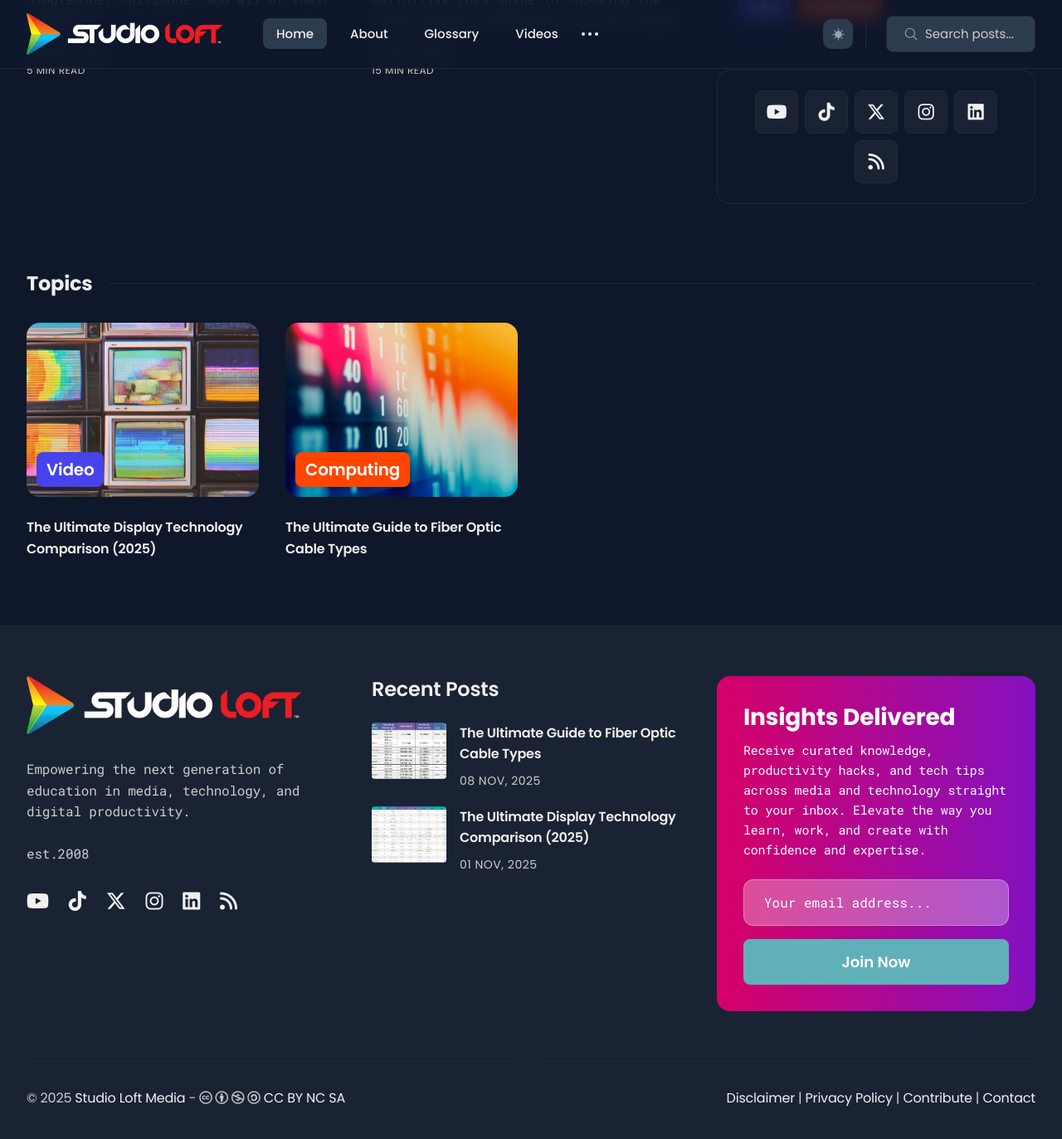
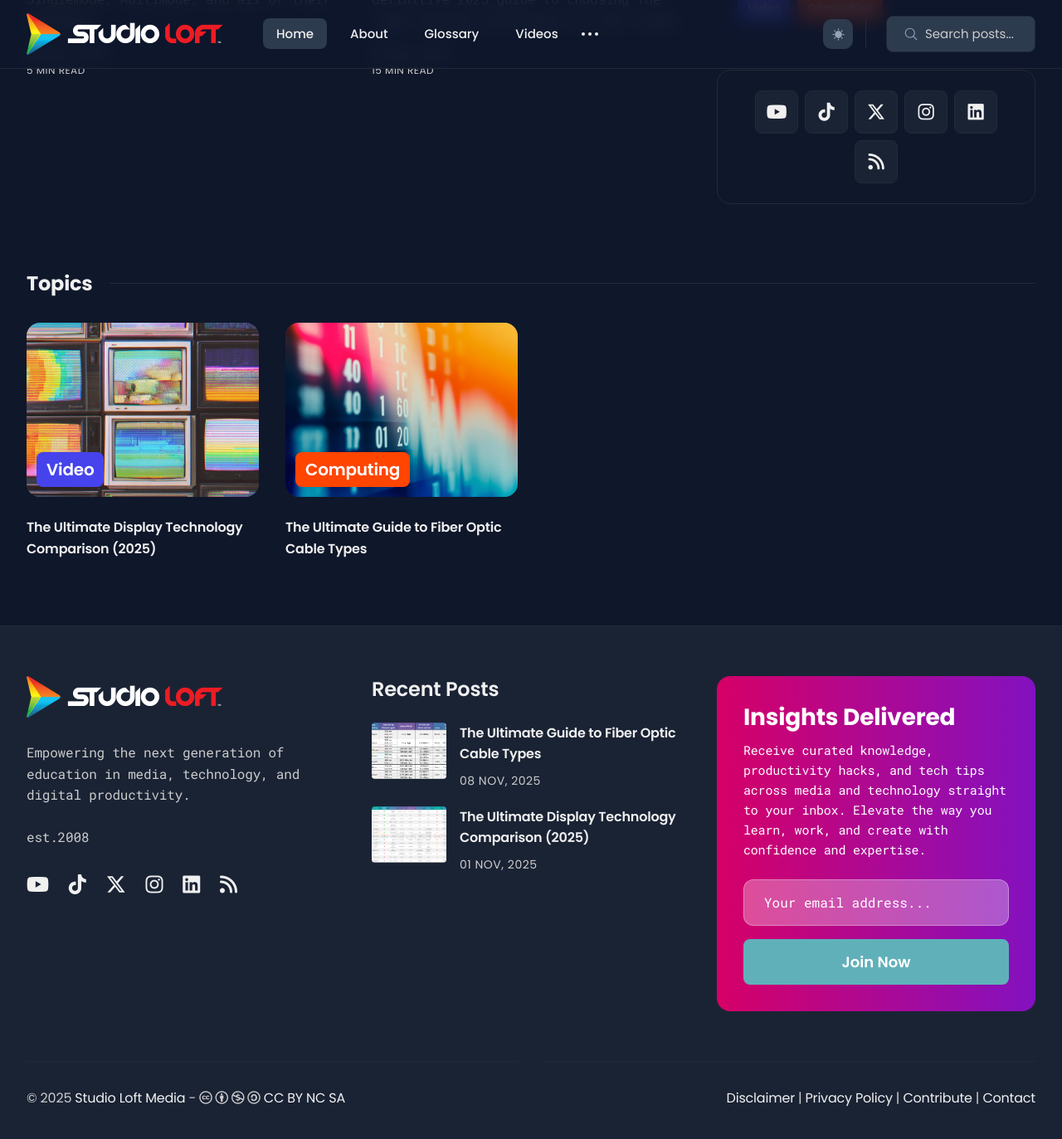
Before and after one commit to studioloft/studioloft.github.io, a Jekyll site: the page built from index.html, in a window 1280 px wide and 1400 px high, scrolled down 686 px. Shown: the top 1373 px of the window at 83% size. Built offline with Jekyll 4.4.1, drawn with Linux system fonts in a browser that asks for light colours; the list of posts is cut into pages by our own code.

Commit message:
move footer scss location

```diff
--- a/css/_3-modules/footer.scss
+++ b/css/_3-modules/footer.scss
@@ -3,6 +3,12 @@
   margin-top: 80px;
   border-top: 1px solid var(--border-color);
   background: var(--background-alt-color-2);
+
+  /* Limit footer logo height without affecting header logo */
+  .footer .logo__image,
+  .footer .logo__image__dark {
+    max-height: 70px;
+  }
 
   .footer__title {
     margin-bottom: 24px;
@@ -39,12 +45,6 @@
   line-height: 1;
   font-weight: 700;
   letter-spacing: -1px;
-}
-
-/* Limit footer logo height without affecting header logo */
-.footer .logo__image,
-.footer .logo__image__dark {
-  max-height: 70px;
 }
 
 .footer__info__description {
```
